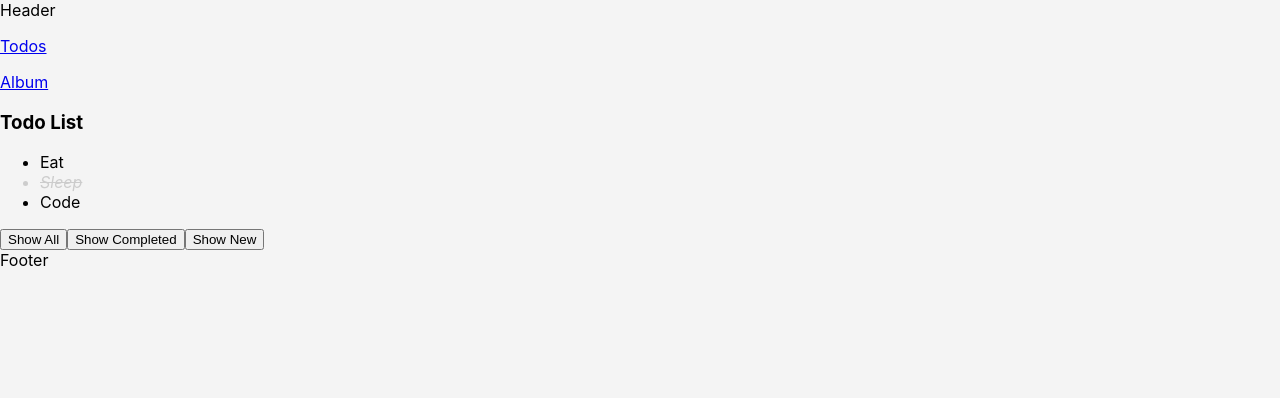
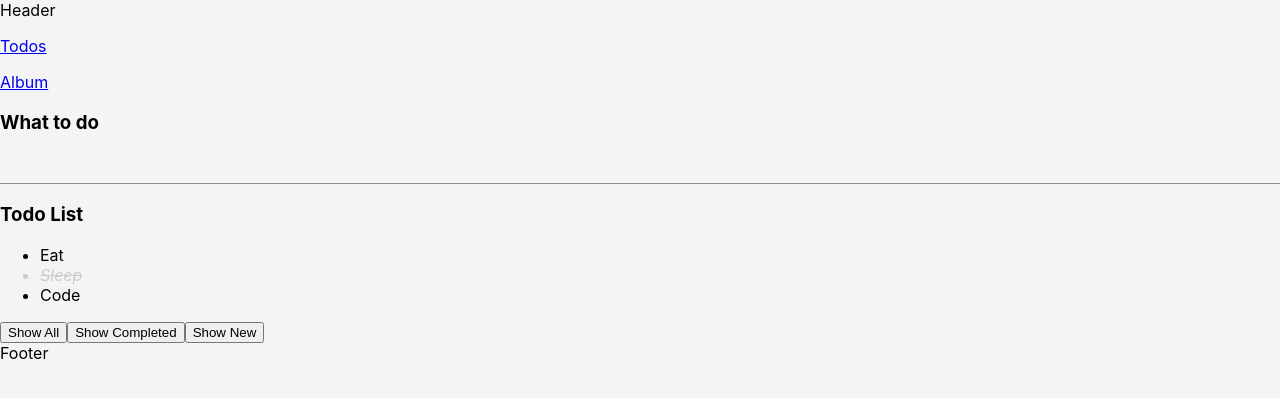
Before and after one commit to nghiemph95/React_Learning, a React (Create React App) app in the folder 02_react_learning/learn_reactjs_next/: page /todos in a window 1280 px wide. Shown: the top 398 px of the page. Built offline with nearby package versions, Linux system fonts and the light colour scheme; no server answers; the HTML template or start-up script is replaced by a standard one.

Commit message:
Updated: 22-01-2023 02:01:28

```diff
--- a/02_react_learning/learn_reactjs_next/src/App.js
+++ b/02_react_learning/learn_reactjs_next/src/App.js
@@ -3,7 +3,7 @@ import NotFound from 'components/NotFound';
 import AlbumFeature from 'features/Album';
 import TodoFeature from 'features/Todo';
 import React, { useEffect } from 'react';
-import { Link, NavLink, Redirect, Route, Switch } from 'react-router-dom';
+import { NavLink, Redirect, Route, Switch } from 'react-router-dom';
 import './App.css';
 
 /** App main*/
--- /dev/null
+++ b/02_react_learning/learn_reactjs_next/src/components/form-controls/InputField/index.jsx
@@ -0,0 +1,15 @@
+import React from 'react';
+import PropTypes from 'prop-types';
+import { TextField } from '@material-ui/core';
+
+InputField.propTypes = {};
+
+function InputField(props) {
+  return (
+    <div>
+      <TextField fullWidth />
+    </div>
+  );
+}
+
+export default InputField;
--- a/02_react_learning/learn_reactjs_next/src/features/Todo/components/TodoForm/index.jsx
+++ b/02_react_learning/learn_reactjs_next/src/features/Todo/components/TodoForm/index.jsx
@@ -0,0 +1,26 @@
+import React from 'react';
+import PropTypes from 'prop-types';
+import InputField from 'components/form-controls/InputField';
+import { useForm } from 'react-hook-form';
+
+TodoForm.propTypes = {
+  onSubmit: PropTypes.func,
+};
+
+function TodoForm(props) {
+  const form = useForm({
+    defaultValues: {
+      title: '',
+    },
+  });
+
+  const handleSubmit = (values) => {};
+
+  return (
+    <form onSubmit={form.handleSubmit(handleSubmit)}>
+      <InputField name="title" form={form} label="Todo" />
+    </form>
+  );
+}
+
+export default TodoForm;
--- a/02_react_learning/learn_reactjs_next/src/features/Todo/pages/ListPage/index.jsx
+++ b/02_react_learning/learn_reactjs_next/src/features/Todo/pages/ListPage/index.jsx
@@ -1,3 +1,4 @@
+import TodoForm from 'features/Todo/components/TodoForm';
 import queryString from 'query-string';
 import React, { useEffect, useMemo, useState } from 'react';
 import { useHistory, useLocation, useRouteMatch } from 'react-router-dom';
@@ -93,8 +94,15 @@ function ListPage(props) {
     return todoList.filter((todo) => filterStatus === 'all' || filterStatus === todo.status);
   }, [todoList, filterStatus]);
 
+  const handleTodoFormSubmit = (values) => {
+    console.log('Form submit: ', values);
+  };
+
   return (
     <div>
+      <h3>What to do</h3>
+      <TodoForm onSubmit={handleTodoFormSubmit} />
+
       <h3> Todo List</h3>
       <TodoList todoList={renderTodoList} onTodoClick={handleTodoClick} />
 
```
